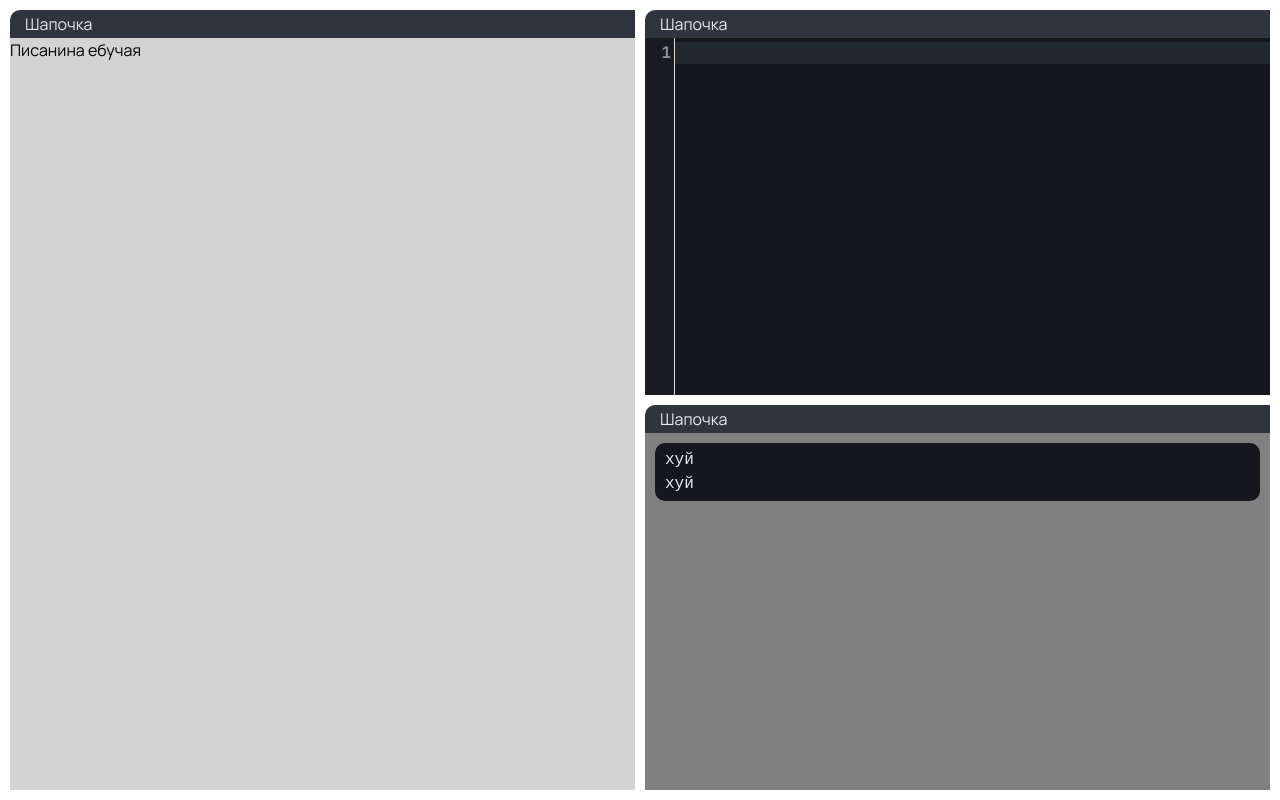
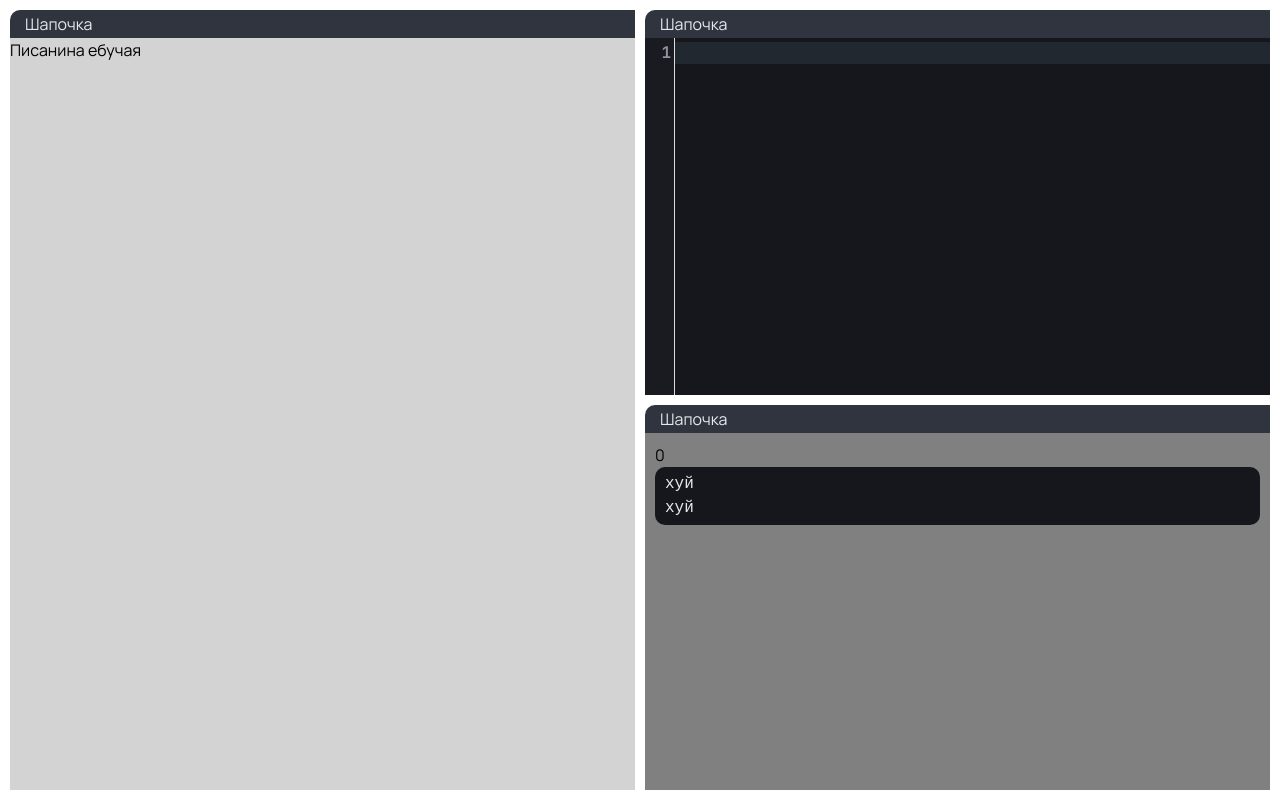
Before and after one commit to grekovpavel019/CodeDuel, a React (Vite) app in the folder frontend/: page / in a window 1280 px wide. Built offline with nearby package versions, Linux system fonts and the light colour scheme.

Commit message:
feature: add consoleHeader

```diff
--- a/frontend/src/widgets/ConsolePanel/ConsolePanel.tsx
+++ b/frontend/src/widgets/ConsolePanel/ConsolePanel.tsx
@@ -16,6 +16,10 @@ const Console: FC = (): React.JSX.Element => {
             <div
                 className={styles.console}
             >
+                <div className="consoleHeader">
+                    <span className="outputTime">0</span>
+                </div>
+
                 <CodeBlock>
                     {"хуй\nхуй\n"}
                 </CodeBlock>
```
